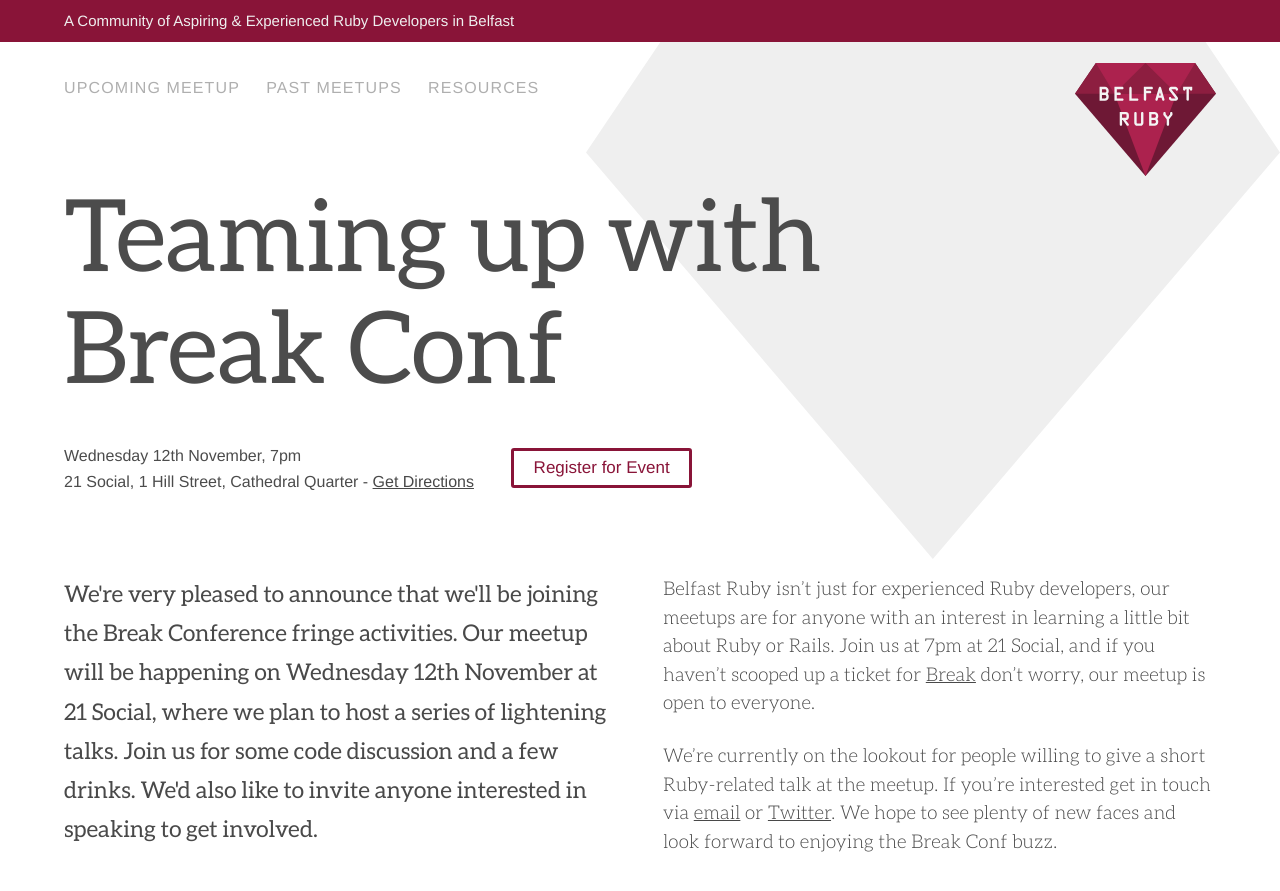
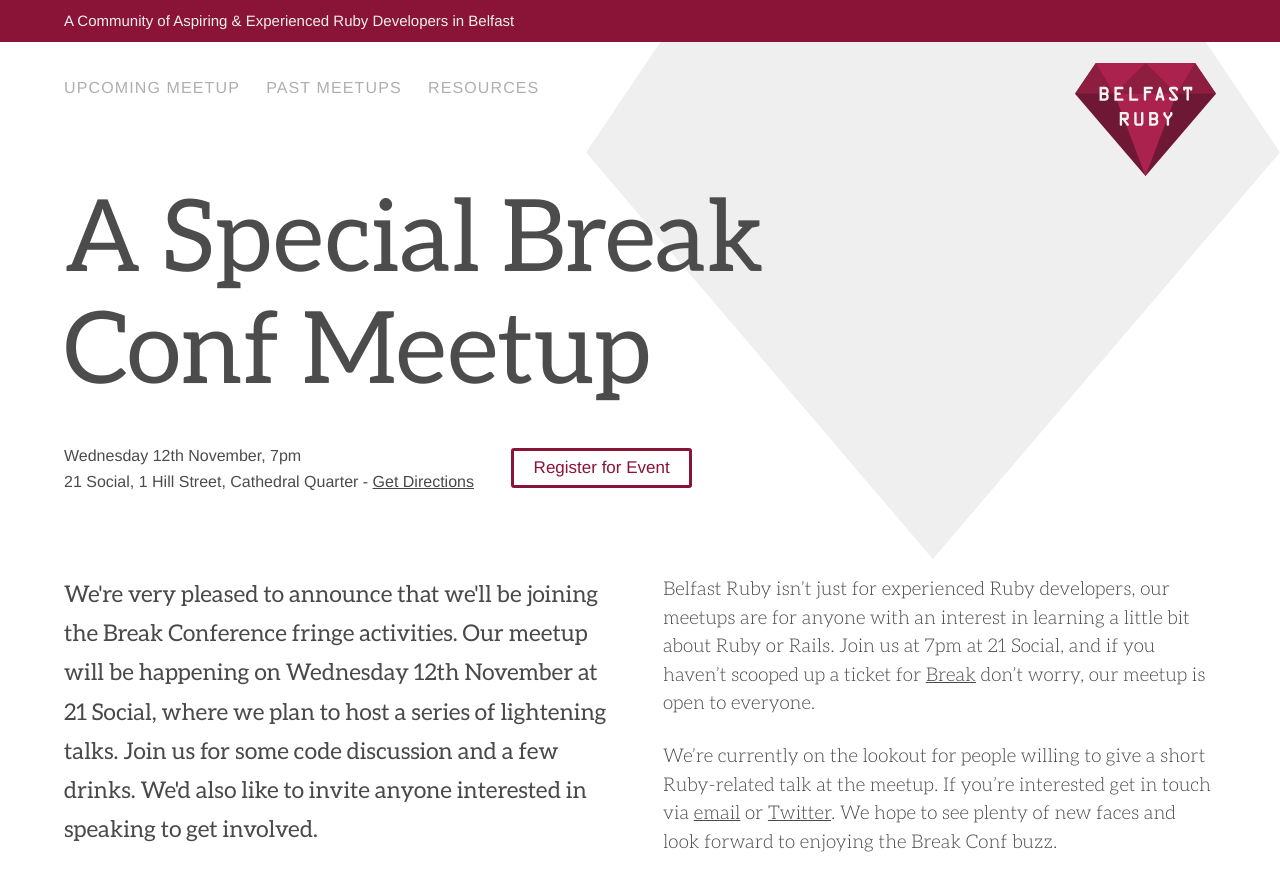
Before and after one commit to belfastruby/belfastruby.github.io, a Jekyll site: the page built from _posts/2014-10-14-a-special-break-conf-meetup.markdown, in a window 1280 px wide and 900 px high. Shown: the top 891 px of the window. Built offline with Jekyll 4.4.1, drawn with Linux system fonts in a browser that asks for light colours; nearby versions of some CDN libraries; Markdown is read by kramdown in place of the engine named in the settings.

Commit message:
changing title

```diff
--- a/_posts/2014-10-14-Teaming-up-with-Break-Conf.markdown
+++ b/_posts/2014-10-14-a-special-break-conf-meetup.markdown
@@ -2,13 +2,13 @@
 layout: post
 past: false
 number: "BR-18"
-title: "Teaming up with Break Conf"
+title: "A Special Break Conf Meetup"
 when: Wednesday 12th November, 7pm
 location: 21 Social,  1 Hill Street, Cathedral Quarter
 
 directions: "http://maps.google.co.uk/maps?q=21+Social&hl=en&ll=54.601095,-5.926309&spn=0.01018,0.025921&sll=54.592891,-5.929399&sspn=0.010182,0.025921&oq=21+social&vpsrc=6&hq=21+Social&t=m&z=16"
 
-register_link: "http://digitalcircle.org/events/belfast-ruby-teaming-up-with-break-conf"
+register_link: "http://digitalcircle.org/events/belfast-ruby-a-special-break-conf-meetup"
 
 sponsors: [{name: "Rumble Labs", image: "/assets/images/rumblelabs-logo.png", link: "http://rumblelabs.com"}, {name: "Shopkeep", image: "/assets/images/shopkeeppos-logo.png", link: "http://shopkeep.com"}, {name: "Nuu", image: "/assets/images/nuu-logo.png", link: "http://nuu.in"}]
 
```
